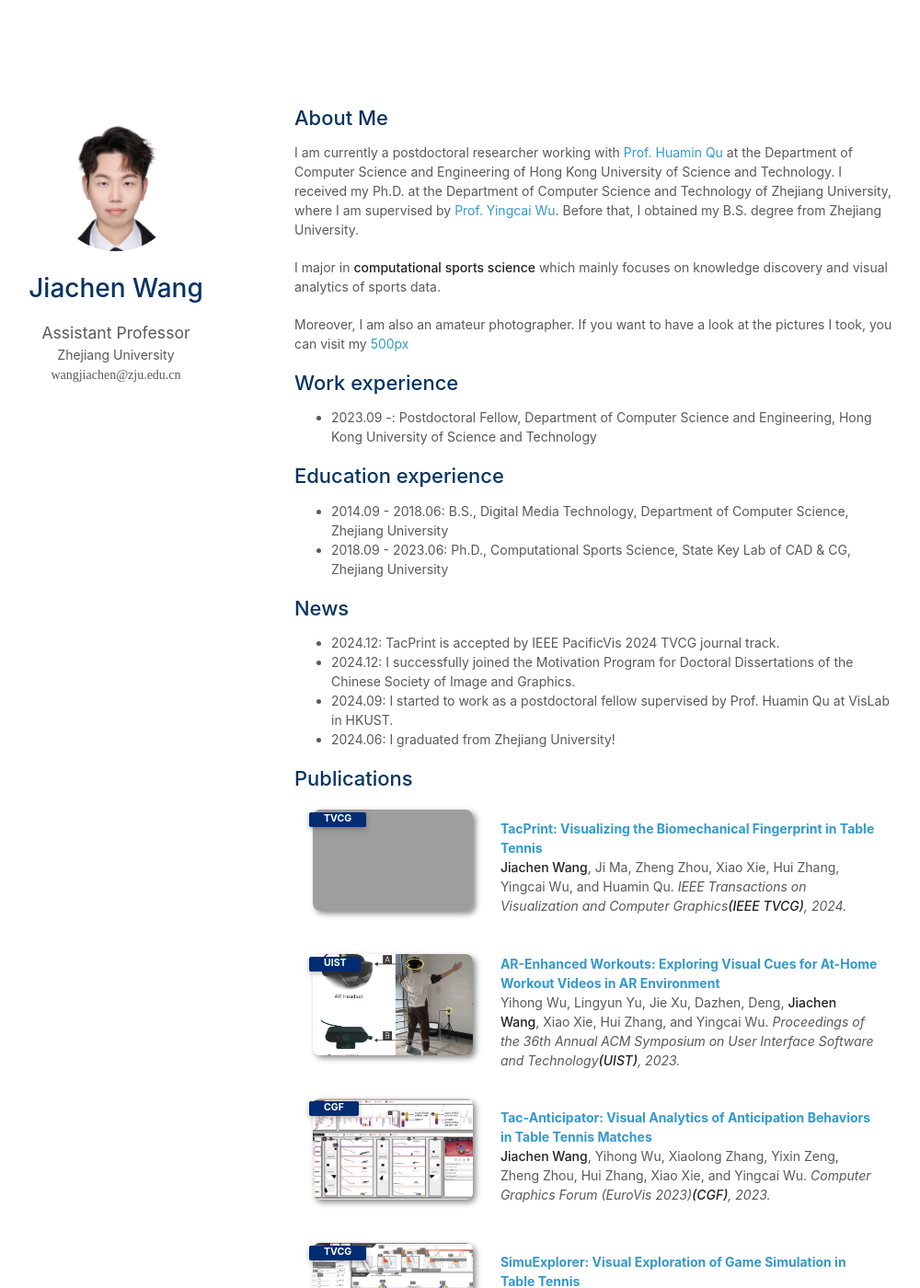
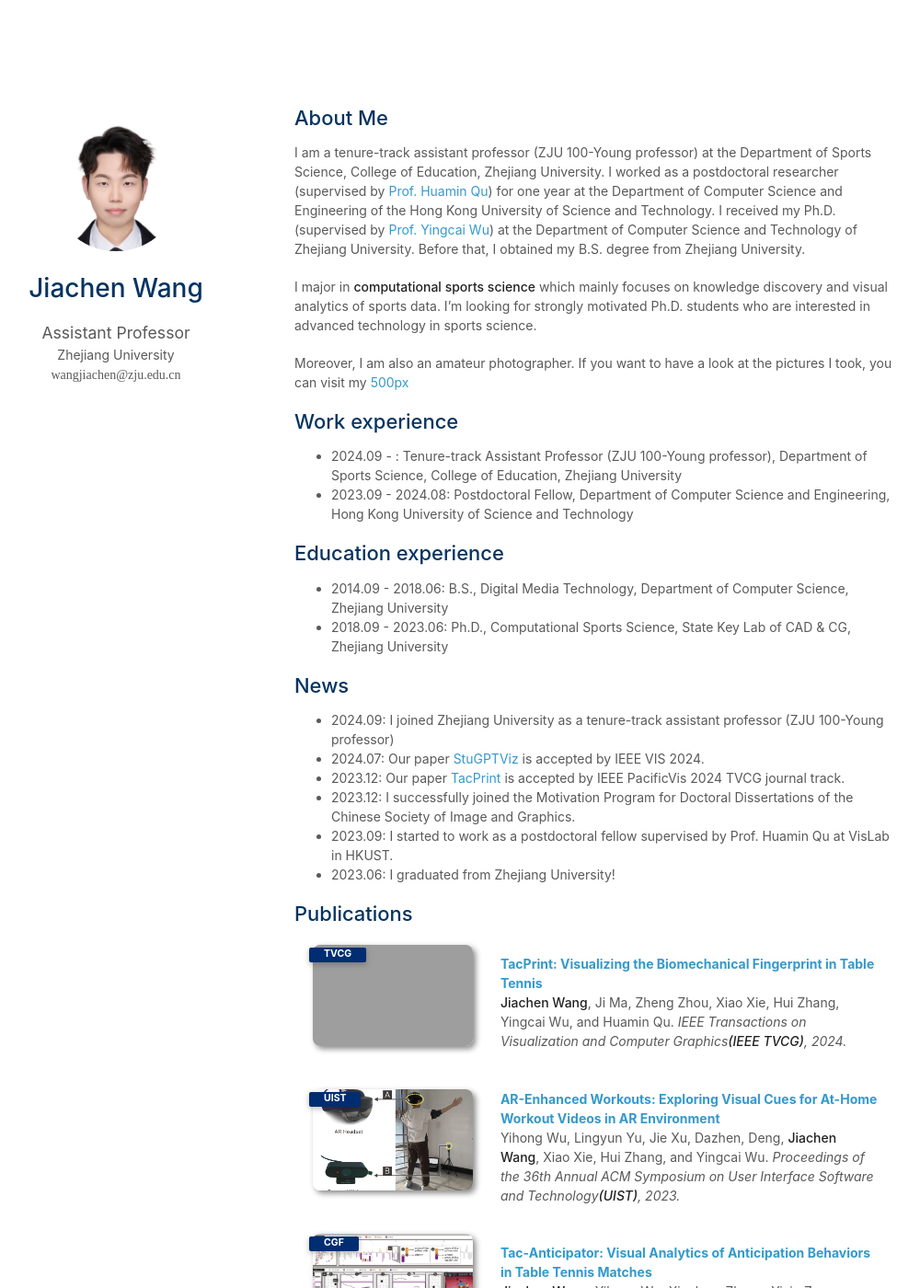
Before and after one commit to VisWang/VisWang.github.io, a Jekyll site: the page built from index.md, in a window 1280 px wide and 1400 px high. Shown: the whole window at 92% size, without its empty margins (150-1150 px from the left). Built offline with Jekyll 4.4.1, drawn with Linux system fonts in a browser that asks for light colours; nearby versions of some CDN libraries; a style sheet for code colours, icons or effects is not loaded; our own code applies the rules of GitHub Pages for plain Markdown files; grey boxes are pictures that could not be loaded.

Commit message:
Update index.md

```diff
--- a/index.md
+++ b/index.md
@@ -3,10 +3,10 @@ layout: homepage
 ---
 
 ## About Me
-I am currently a postdoctoral researcher working with [Prof. Huamin Qu](http://huamin.org/) at the Department of Computer Science and Engineering of Hong Kong University of Science and Technology.
-I received my Ph.D. at the Department of Computer Science and Technology of Zhejiang University, where I am supervised by [Prof. Yingcai Wu](http://www.ycwu.org/). Before that, I obtained my B.S. degree from Zhejiang University.
+I am a tenure-track assistant professor (ZJU 100-Young professor) at the Department of Sports Science, College of Education, Zhejiang University.
+I worked as a postdoctoral researcher (supervised by [Prof. Huamin Qu](http://huamin.org/)) for one year at the Department of Computer Science and Engineering of the Hong Kong University of Science and Technology. I received my Ph.D. (supervised by [Prof. Yingcai Wu](http://www.ycwu.org/)) at the Department of Computer Science and Technology of Zhejiang University. Before that, I obtained my B.S. degree from Zhejiang University.
 
-I major in **computational sports science** which mainly focuses on knowledge discovery and visual analytics of sports data.
+I major in **computational sports science** which mainly focuses on knowledge discovery and visual analytics of sports data. I'm looking for strongly motivated Ph.D. students who are interested in advanced technology in sports science.
 
 Moreover, I am also an amateur photographer. If you want to have a look at the pictures I took, you can visit my [500px](https://500px.com/343725635)
 
@@ -15,17 +15,20 @@ Moreover, I am also an amateur photographer. If you want to have a look at the p
 
 
 ## Work experience
-* 2023.09 -: Postdoctoral Fellow, Department of Computer Science and Engineering, Hong Kong University of Science and Technology
+* 2024.09 - : Tenure-track Assistant Professor (ZJU 100-Young professor), Department of Sports Science, College of Education, Zhejiang University
+* 2023.09 - 2024.08: Postdoctoral Fellow, Department of Computer Science and Engineering, Hong Kong University of Science and Technology
 
 ## Education experience
 * 2014.09 - 2018.06: B.S., Digital Media Technology, Department of Computer Science, Zhejiang University
 * 2018.09 - 2023.06: Ph.D., Computational Sports Science, State Key Lab of CAD & CG, Zhejiang University
 
 ## News
-* 2024.12: TacPrint is accepted by IEEE PacificVis 2024 TVCG journal track.
-* 2024.12: I successfully joined the Motivation Program for Doctoral Dissertations of the Chinese Society of Image and Graphics.
-* 2024.09: I started to work as a postdoctoral fellow supervised by Prof. Huamin Qu at VisLab in HKUST.
-* 2024.06: I graduated from Zhejiang University!
+* 2024.09: I joined Zhejiang University as a tenure-track assistant professor (ZJU 100-Young professor)
+* 2024.07: Our paper [StuGPTViz](https://ieeexplore.ieee.org/document/10689494) is accepted by IEEE VIS 2024.
+* 2023.12: Our paper [TacPrint](https://ieeexplore.ieee.org/document/10500518) is accepted by IEEE PacificVis 2024 TVCG journal track.
+* 2023.12: I successfully joined the Motivation Program for Doctoral Dissertations of the Chinese Society of Image and Graphics.
+* 2023.09: I started to work as a postdoctoral fellow supervised by Prof. Huamin Qu at VisLab in HKUST.
+* 2023.06: I graduated from Zhejiang University!
 
 {% include_relative _includes/publications.md %}
 
```
Also changed, not shown: other parts of index.md (+1 -1 lines).
